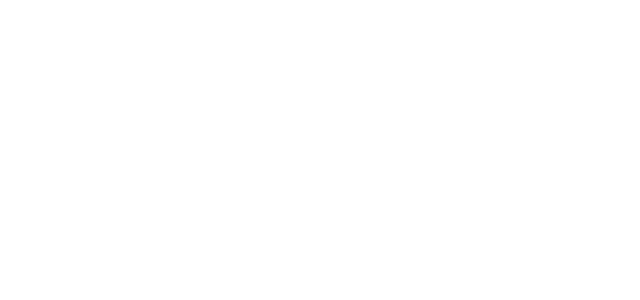
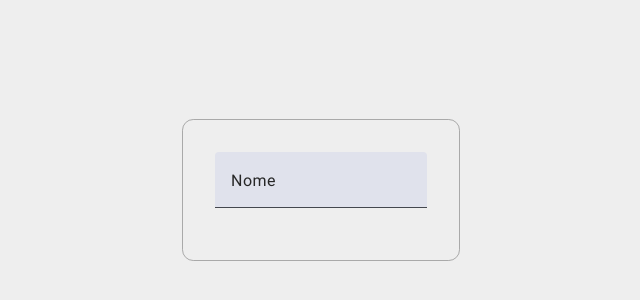
Before and after one commit to Davi3234/ExtensaoBaiucas, an Angular app: page /home in a window 1280 px wide. Before the commit this address led to /. Shown: the part 210-510 px from the top of the page, without its empty margins (319-959 px from the left). Built offline with nearby package versions, Linux system fonts and the light colour scheme.

Commit message:
criate page home and create box content for test components

```diff
--- a/src/app/pages/home.ts
+++ /dev/null
@@ -1 +0,0 @@
-import { MenuComponent } from '@components/menu/menu.component';
--- /dev/null
+++ b/src/app/pages/home/home.component.css
@@ -0,0 +1,15 @@
+.box-test {
+  position: absolute;
+  display: flex;
+  padding: 2rem;
+  border: 1px solid #a9a9a9;
+  top: 50%;
+  left: 50%;
+  transform: translate(-50%, -50%);
+  border-radius: .7rem;
+}
+
+app-home {
+  width: 100%;
+  height: 100%;
+}
--- /dev/null
+++ b/src/app/pages/home/home.component.html
@@ -0,0 +1,3 @@
+<div class="box-test">
+  <input-text label="Nome"></input-text>
+</div>
--- a/src/styles.css
+++ b/src/styles.css
@@ -9,4 +9,12 @@ body {
   margin: 0;
   font-family: Roboto, "Helvetica Neue", sans-serif;
   font-size: 1.6rem;
+  background-color: #eeeeee;
+  width: 100vw;
+  min-height: 100vh;
 }
+
+*,
+a {
+  color: #272727;
+}
```
Also changed, not shown: src/app/app.routes.ts (+5 -4 lines), src/app/pages/home/home.component.ts (added, +13 -0 lines), 1 other file (tests, documents, lock files or other folders).
